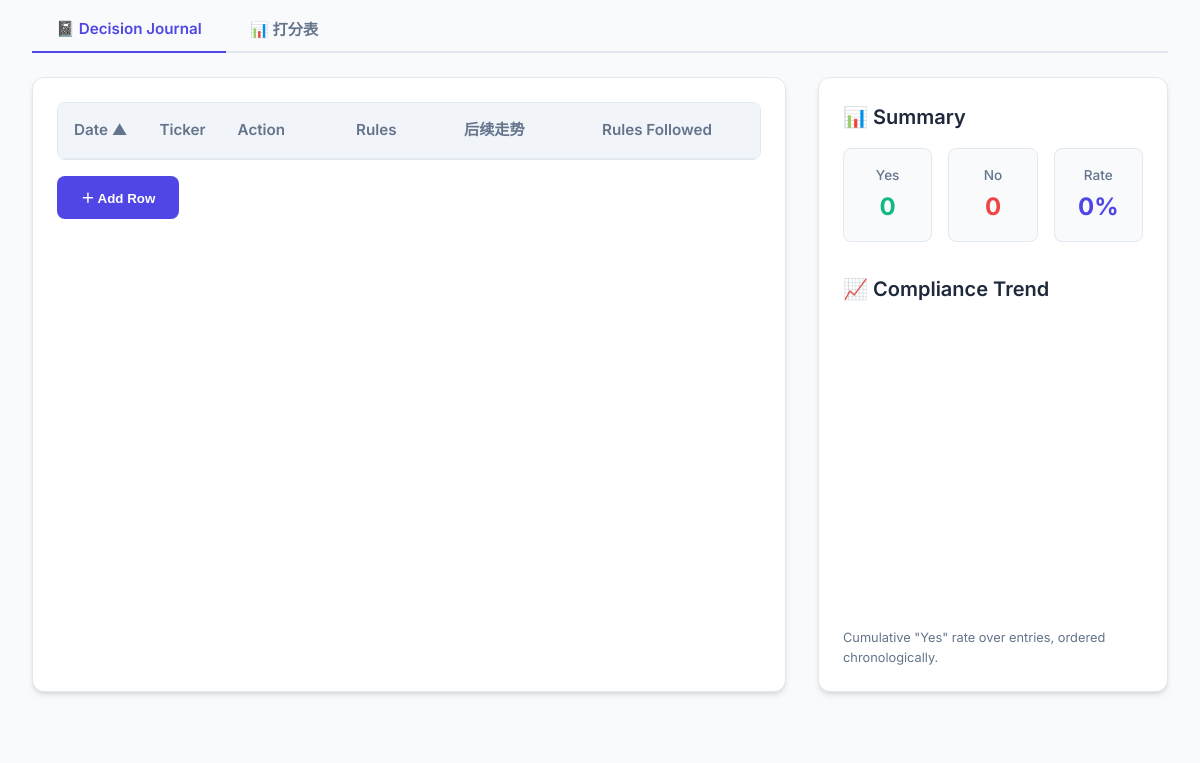
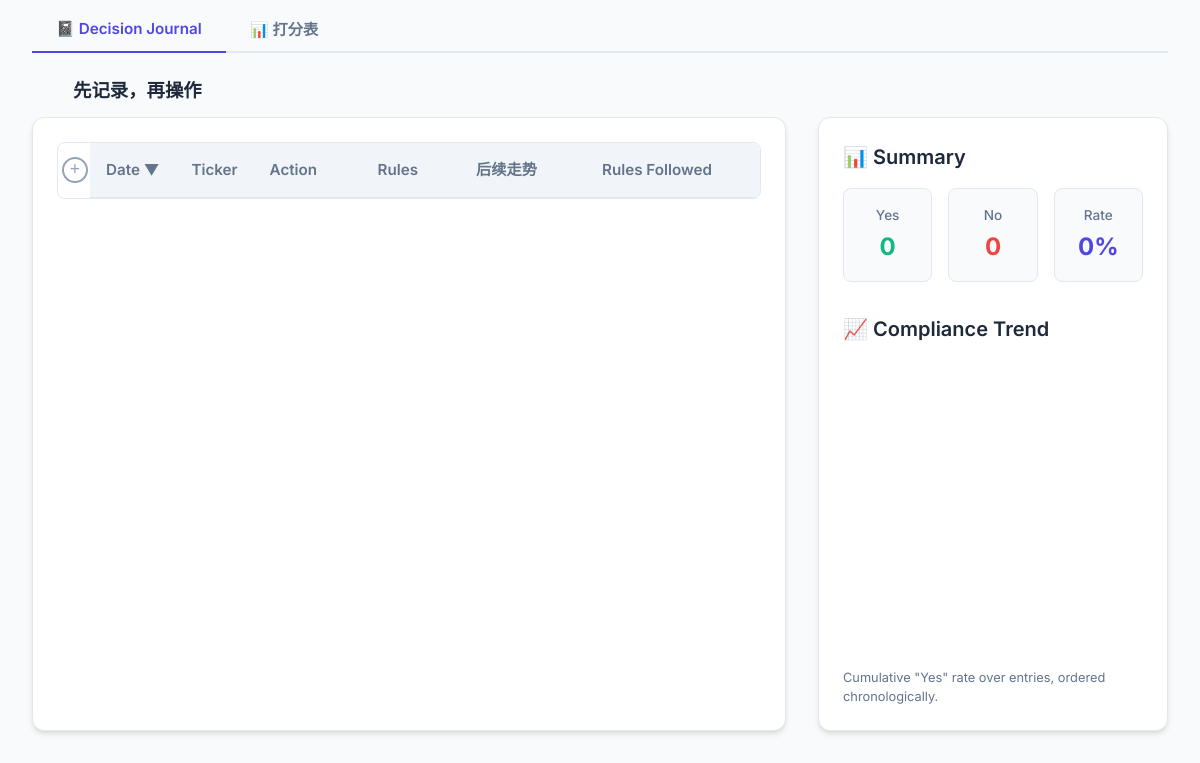
Before and after one commit to laike9m/Decision-Journal, an Electron app: page src/index.html in a window 1200 px wide. Both pictures are taken after a click on the element "Date". Shown: the part 83-846 px from the top of the page. Before the commit the page ends 807 px from the top, so only its background shows below. Drawn offline with nearby package versions, Linux system fonts and the light colour scheme; no server answers.

Commit message:
Small tweaks

```diff
--- a/src/index.html
+++ b/src/index.html
@@ -41,6 +41,7 @@
 
         <!-- Tab: Decision Journal -->
         <main id="tab-journal" class="tab-content active">
+            <p class="tab-motto"><strong>先记录，再操作</strong></p>
             <div class="main-content">
                 <!-- Left Column: Table -->
                 <section class="table-section">
@@ -48,6 +49,7 @@
                         <table id="journal-table">
                             <thead>
                                 <tr>
+                                    <th class="col-scoring-action"><button id="add-row-btn" class="add-row-header-btn" title="Add Row">+</button></th>
                                     <th class="col-date" data-field="Date">Date</th>
                                     <th class="col-ticker" data-field="Ticker">Ticker</th>
                                     <th data-field="Action">Action</th>
@@ -62,9 +64,7 @@
                             </tbody>
                         </table>
                     </div>
-                    <div class="table-actions">
-                        <button id="add-row-btn" class="primary-btn">＋ Add Row</button>
-                    </div>
+
                 </section>
 
                 <!-- Right Column: Stats & Chart -->
--- a/src/renderer.js
+++ b/src/renderer.js
@@ -262,6 +262,11 @@ function renderTable() {
     journalData.forEach((row, index) => {
         const tr = document.createElement('tr');
 
+        // Empty action cell (matches header + button column)
+        const tdAction0 = document.createElement('td');
+        tdAction0.className = 'col-scoring-action';
+        tr.appendChild(tdAction0);
+
         // Date
         const tdDate = document.createElement('td');
         tdDate.className = 'col-date';
@@ -349,7 +354,8 @@ function sortData(field) {
         currentSort.ascending = !currentSort.ascending;
     } else {
         currentSort.field = field;
-        currentSort.ascending = true;
+        // Date defaults to descending (newest first), others ascending
+        currentSort.ascending = field !== 'Date';
     }
 
     journalData.sort((a, b) => {
@@ -391,7 +397,7 @@ function updateHeaderUI() {
 
 // Add Row
 async function addRow() {
-    journalData.push({
+    journalData.unshift({
         Date: new Date().toISOString().split('T')[0],
         Ticker: '',
         Action: '',
--- a/src/styles.css
+++ b/src/styles.css
@@ -167,6 +167,15 @@ h1 {
 @keyframes tabFadeIn {
     from { opacity: 0; transform: translateY(4px); }
     to { opacity: 1; transform: translateY(0); }
+}
+
+/* Tab Motto */
+.tab-motto {
+    font-size: 1.15rem;
+    font-weight: 700;
+    color: var(--text-color);
+    margin-bottom: 0.75rem;
+    padding-left: calc(1.5rem + 1px + 1rem);
 }
 
 /* Layout */
@@ -524,7 +533,8 @@ input[readonly] {
     border-bottom-color: transparent !important;
 }
 
-#scoring-table tr:hover td.col-scoring-action {
+#scoring-table tr:hover td.col-scoring-action,
+#journal-table tr:hover td.col-scoring-action {
     background: transparent !important;
 }
 
```
